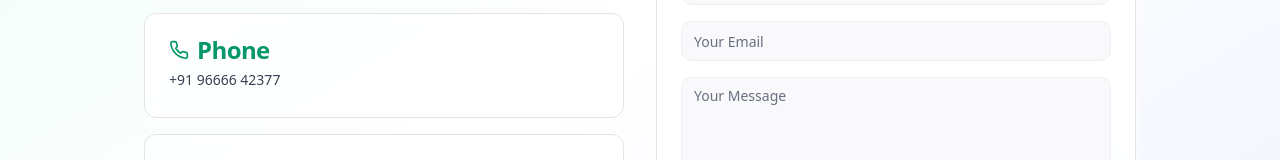
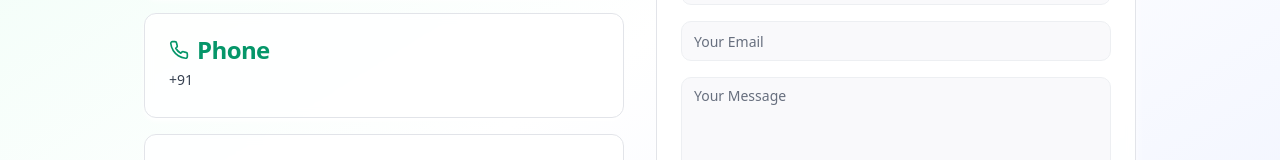
Before and after one commit to sumanthreddy217/Utkarsh2k25, a React (Vite) app: page /#/contact in a window 1280 px wide. Shown: the part 356-516 px from the top of the page. Built offline with nearby package versions, Linux system fonts and the light colour scheme.

Commit message:
make changes

```diff
--- a/src/pages/Contact.tsx
+++ b/src/pages/Contact.tsx
@@ -67,7 +67,7 @@ const Contact = () => {
                 </CardTitle>
               </CardHeader>
               <CardContent>
-                <p className="text-gray-700 text-sm">+91 96666 42377</p>
+                <p className="text-gray-700 text-sm">+91 </p>
               </CardContent>
             </Card>
 
```
